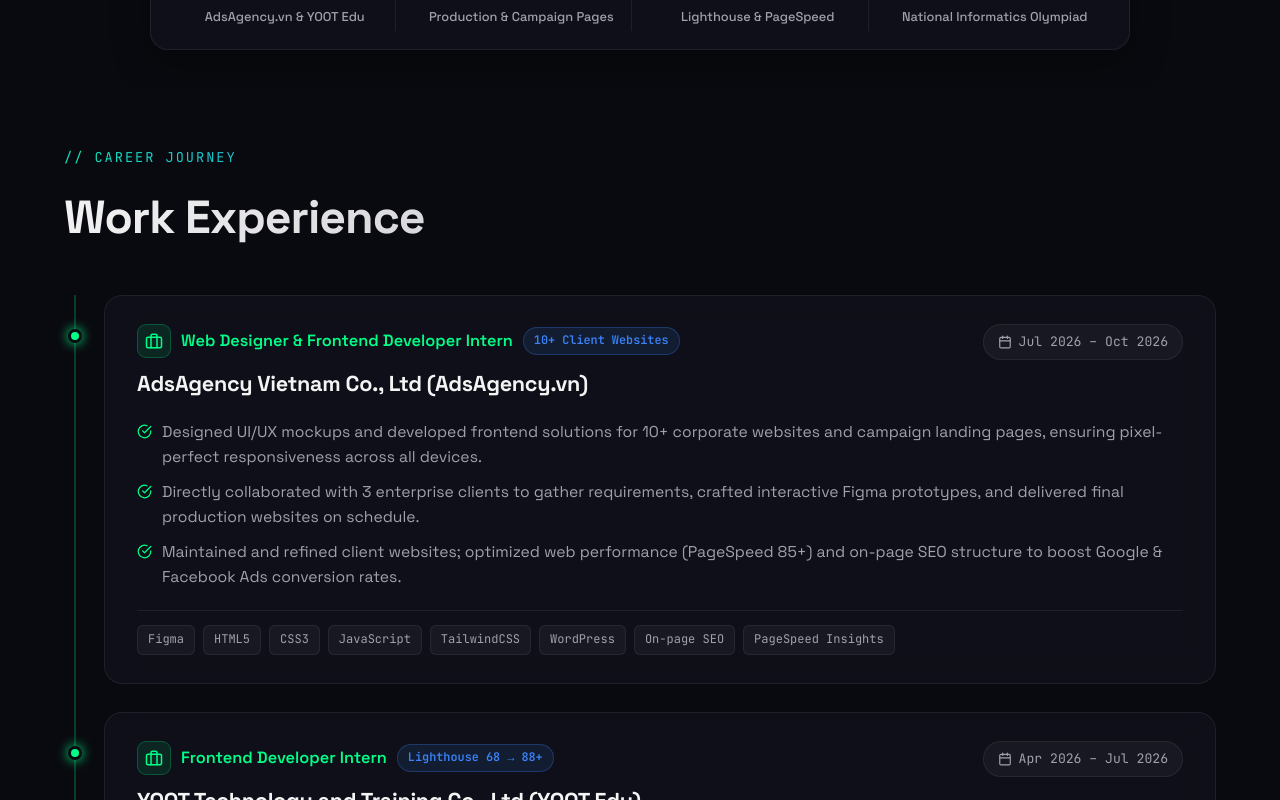
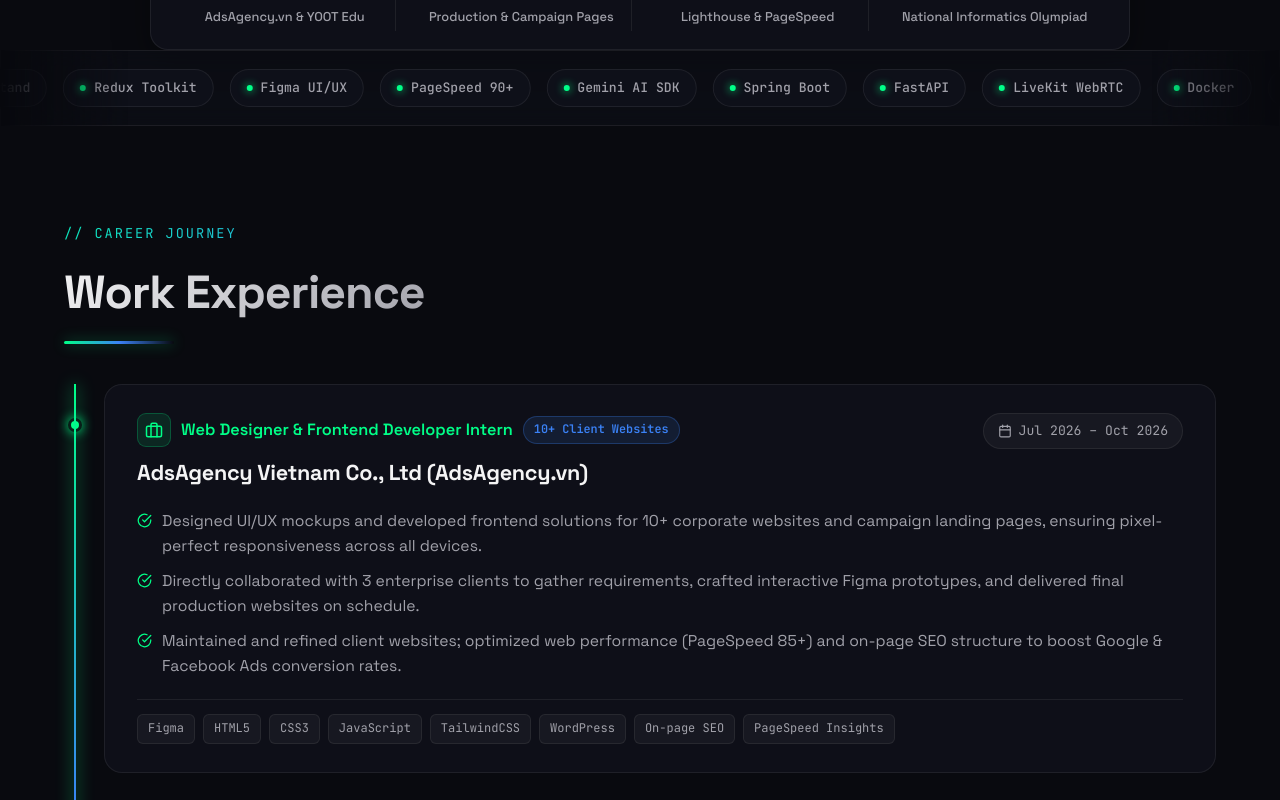
Before and after one commit to khoazandev/khoazandev, a Next.js app in the folder portfolio/: page /khoazandev/ in a window 1280 px wide. Shown: the part 820-1620 px from the top of the page. Built offline with nearby package versions, Linux system fonts and the light colour scheme.

Commit message:
feat(animations): add scroll-driven Tracing Beam, Parallax Tech Marquee, directional blur-reveal, and section laser beams

```diff
--- a/portfolio/app/globals.css
+++ b/portfolio/app/globals.css
@@ -1587,6 +1587,87 @@
   height: 100%;
 }
 
+/* ─── SCROLL ANIMATION ENHANCEMENTS (TRACING BEAM, MARQUEE, SECTION BEAM) ─── */
+.section-title-wrap {
+  display: inline-flex;
+  flex-direction: column;
+  margin-bottom: 40px;
+}
+.section-title-wrap .section-title {
+  margin-bottom: 10px;
+}
+.section-beam-line {
+  height: 3px;
+  width: 110px;
+  border-radius: 100px;
+  background: linear-gradient(90deg, var(--accent-green), var(--accent-blue), transparent);
+  transform-origin: left center;
+  box-shadow: 0 0 14px rgba(0, 255, 136, 0.45);
+}
+
+.exp-tracing-beam {
+  position: absolute;
+  left: -2px;
+  top: 0;
+  bottom: 0;
+  width: 2px;
+  transform-origin: top;
+  background: linear-gradient(180deg, var(--accent-green) 0%, var(--accent-blue) 55%, var(--accent-purple) 100%);
+  box-shadow: 0 0 16px var(--accent-green);
+  z-index: 1;
+  pointer-events: none;
+}
+
+.marquee-section {
+  position: relative;
+  width: 100%;
+  overflow: hidden;
+  padding: 18px 0;
+  border-top: 1px solid var(--border-color);
+  border-bottom: 1px solid var(--border-color);
+  background: rgba(17, 19, 28, 0.45);
+  backdrop-filter: blur(10px);
+  mask-image: linear-gradient(to right, transparent 0%, black 10%, black 90%, transparent 100%);
+  -webkit-mask-image: linear-gradient(to right, transparent 0%, black 10%, black 90%, transparent 100%);
+}
+[data-theme="light"] .marquee-section {
+  background: rgba(255, 255, 255, 0.65);
+}
+.marquee-scroll-shift {
+  will-change: transform;
+}
+.marquee-track {
+  display: flex;
+  align-items: center;
+  gap: 16px;
+  width: max-content;
+  animation: marqueeSlide 32s linear infinite;
+}
+@keyframes marqueeSlide {
+  0% { transform: translateX(0); }
+  100% { transform: translateX(-33.333%); }
+}
+.marquee-pill {
+  display: inline-flex;
+  align-items: center;
+  gap: 8px;
+  padding: 7px 16px;
+  border-radius: 100px;
+  font-family: 'JetBrains Mono', monospace;
+  font-size: 0.82rem;
+  font-weight: 500;
+  color: var(--text-secondary);
+  background: var(--bg-card);
+  border: 1px solid var(--border-color);
+  white-space: nowrap;
+}
+.marquee-dot {
+  width: 6px;
+  height: 6px;
+  border-radius: 50%;
+  background: var(--accent-green);
+  box-shadow: 0 0 8px var(--accent-green);
+}
 /* ─── RESPONSIVE ─── */
 @media (max-width: 1024px) {
   .navbar-links { gap: 20px; }
--- a/portfolio/app/page.tsx
+++ b/portfolio/app/page.tsx
@@ -2,7 +2,7 @@
 
 import { useState, useEffect, useRef, useMemo } from "react";
 import Image from "next/image";
-import { motion, useScroll, useTransform } from "framer-motion";
+import { motion, useScroll, useTransform, useSpring } from "framer-motion";
 import {
   FiSearch,
   FiMoon,
@@ -53,19 +53,97 @@
 function ScrollReveal({
   children,
   delay = 0,
+  variant = "up",
 }: {
   children: React.ReactNode;
   delay?: number;
+  variant?: "up" | "left" | "right" | "scale";
 }) {
+  const hidden = {
+    opacity: 0,
+    y: variant === "up" ? 48 : variant === "scale" ? 28 : 16,
+    x: variant === "left" ? -44 : variant === "right" ? 44 : 0,
+    scale: variant === "scale" ? 0.92 : 0.96,
+    filter: "blur(8px)",
+  };
   return (
     <motion.div
-      initial={{ opacity: 0, y: 32 }}
-      whileInView={{ opacity: 1, y: 0 }}
-      viewport={{ once: true, margin: "-60px" }}
-      transition={{ duration: 0.55, delay, ease: [0.22, 1, 0.36, 1] }}
+      initial={hidden}
+      whileInView={{ opacity: 1, y: 0, x: 0, scale: 1, filter: "blur(0px)" }}
+      viewport={{ once: false, amount: 0.14, margin: "-40px" }}
+      transition={{ duration: 0.65, delay, ease: [0.22, 1, 0.36, 1] }}
     >
       {children}
     </motion.div>
+  );
+}
+
+function SectionHeader({ label, title }: { label: string; title: string }) {
+  return (
+    <ScrollReveal>
+      <div className="section-label">{label}</div>
+      <div className="section-title-wrap">
+        <h2 className="section-title">{title}</h2>
+        <motion.div
+          className="section-beam-line"
+          initial={{ scaleX: 0, opacity: 0 }}
+          whileInView={{ scaleX: 1, opacity: 1 }}
+          viewport={{ once: false, amount: 0.5 }}
+          transition={{ duration: 0.75, delay: 0.15, ease: [0.22, 1, 0.36, 1] }}
+        />
+      </div>
+    </ScrollReveal>
+  );
+}
+
+function TechMarquee() {
+  const { scrollYProgress } = useScroll();
+  const xOffset = useTransform(scrollYProgress, [0, 1], ["0%", "-18%"]);
+  const items = [
+    "React.js 19",
+    "Next.js 16",
+    "TypeScript",
+    "TailwindCSS",
+    "Zustand",
+    "Redux Toolkit",
+    "Figma UI/UX",
+    "PageSpeed 90+",
+    "Gemini AI SDK",
+    "Spring Boot",
+    "FastAPI",
+    "LiveKit WebRTC",
+    "Docker",
+  ];
+  const loop = [...items, ...items, ...items];
+
+  return (
+    <div className="marquee-section" aria-hidden="true">
+      <motion.div className="marquee-scroll-shift" style={{ x: xOffset }}>
+        <div className="marquee-track">
+          {loop.map((item, idx) => (
+            <span className="marquee-pill" key={idx}>
+              <span className="marquee-dot" />
+              {item}
+            </span>
+          ))}
+        </div>
+      </motion.div>
+    </div>
+  );
+}
+
+function ParallaxOrbs() {
+  const { scrollYProgress } = useScroll();
+  const y1 = useTransform(scrollYProgress, [0, 1], [0, -240]);
+  const y2 = useTransform(scrollYProgress, [0, 1], [0, 200]);
+  const y3 = useTransform(scrollYProgress, [0, 1], [0, -160]);
+
+  return (
+    <div className="floating-orbs">
+      <motion.div className="floating-orb" style={{ y: y1 }} />
+      <motion.div className="floating-orb" style={{ y: y2 }} />
+      <motion.div className="floating-orb" style={{ y: y3 }} />
+    </div>
   );
 }
 
@@ -383,6 +461,16 @@
    ================================================================ */
 function Experience() {
   const { t } = useLocale();
+  const timelineRef = useRef<HTMLDivElement>(null);
+  const { scrollYProgress } = useScroll({
+    target: timelineRef,
+    offset: ["start 78%", "end 35%"],
+  });
+  const beamScale = useSpring(scrollYProgress, {
+    stiffness: 110,
+    damping: 24,
+    restDelta: 0.001,
+  });
 
   const experiences = [
     {
@@ -405,14 +493,12 @@
 
   return (
     <section id="experience" className="section">
-      <ScrollReveal>
-        <div className="section-label">{t("exp.label")}</div>
-        <h2 className="section-title">{t("exp.title")}</h2>
-      </ScrollReveal>
+      <SectionHeader label={t("exp.label")} title={t("exp.title")} />
 
-      <div className="exp-timeline">
+      <div className="exp-timeline" ref={timelineRef}>
+        <motion.div className="exp-tracing-beam" style={{ scaleY: beamScale }} />
         {experiences.map((exp, i) => (
-          <ScrollReveal key={exp.company} delay={i * 0.1}>
+          <ScrollReveal key={exp.company} delay={i * 0.12} variant={i % 2 === 0 ? "left" : "right"}>
             <div className="exp-timeline-item">
               <div className="exp-node-dot" />
               <TiltCard>
@@ -537,7 +623,7 @@
   const secondaryList = filtered.filter((p) => !p.featured);
 
   const renderProjectCard = (p: (typeof projectsData)[number], i: number) => (
-    <ScrollReveal key={p.title} delay={i * 0.07}>
+    <ScrollReveal key={p.title} delay={i * 0.08} variant="scale">
       <TiltCard className={p.featured ? "featured-tilt" : ""}>
         <div className={`project-card${p.featured ? " project-card-featured" : ""}`}>
           {p.preview && (
@@ -628,10 +714,7 @@
 
   return (
     <section id="projects" className="section">
-      <ScrollReveal>
-        <div className="section-label">{t("projects.label")}</div>
-        <h2 className="section-title">{t("projects.title")}</h2>
-      </ScrollReveal>
+      <SectionHeader label={t("projects.label")} title={t("projects.title")} />
 
       <ScrollReveal>
         <div className="project-filters">
@@ -703,10 +786,7 @@
 
   return (
     <section id="skills" className="section">
-      <ScrollReveal>
-        <div className="section-label">{t("skills.label")}</div>
-        <h2 className="section-title">{t("skills.title")}</h2>
-      </ScrollReveal>
+      <SectionHeader label={t("skills.label")} title={t("skills.title")} />
 
       <div className="skills-grid">
         {skillsData.map((cat, i) => (
@@ -755,13 +835,10 @@
 
   return (
     <section id="about" className="section">
-      <ScrollReveal>
-        <div className="section-label">{t("about.label")}</div>
-        <h2 className="section-title">{t("about.title")}</h2>
-      </ScrollReveal>
+      <SectionHeader label={t("about.label")} title={t("about.title")} />
 
       <div className="about-content">
-        <ScrollReveal delay={0.08}>
+        <ScrollReveal delay={0.08} variant="left">
           <div className="about-text">
             <p dangerouslySetInnerHTML={{ __html: t("about.p1") }} />
             <p dangerouslySetInnerHTML={{ __html: t("about.p2") }} />
@@ -778,7 +855,7 @@
           </div>
         </ScrollReveal>
 
-        <ScrollReveal delay={0.16}>
+        <ScrollReveal delay={0.16} variant="right">
           <div className="education-card">
             <div className="edu-header">
               <span className="edu-icon-box">
@@ -858,13 +935,10 @@
 
   return (
     <section id="contact" className="section">
-      <ScrollReveal>
-        <div className="section-label">{t("contact.label")}</div>
-        <h2 className="section-title">{t("contact.title")}</h2>
-      </ScrollReveal>
+      <SectionHeader label={t("contact.label")} title={t("contact.title")} />
 
       <div className="contact-grid">
-        <ScrollReveal delay={0.1}>
+        <ScrollReveal delay={0.1} variant="left">
           <div className="contact-info-side">
             <p className="contact-desc">{t("contact.text")}</p>
             <div className="contact-links-vertical">
@@ -911,7 +985,7 @@
           </div>
         </ScrollReveal>
 
-        <ScrollReveal delay={0.2}>
+        <ScrollReveal delay={0.2} variant="right">
           <form className="contact-form" onSubmit={handleSubmit}>
             <div className="form-group">
               <input
@@ -985,11 +1059,7 @@
       <ParticleField />
       <CustomCursor />
 
-      <div className="floating-orbs">
-        <div className="floating-orb" />
-        <div className="floating-orb" />
-        <div className="floating-orb" />
-      </div>
+      <ParallaxOrbs />
 
       <Navbar onSearchOpen={() => setSearchOpen(true)} />
 
@@ -998,6 +1068,7 @@
 
       <main>
         <Hero />
+        <TechMarquee />
         <Experience />
         <Projects />
         <Skills />
```
